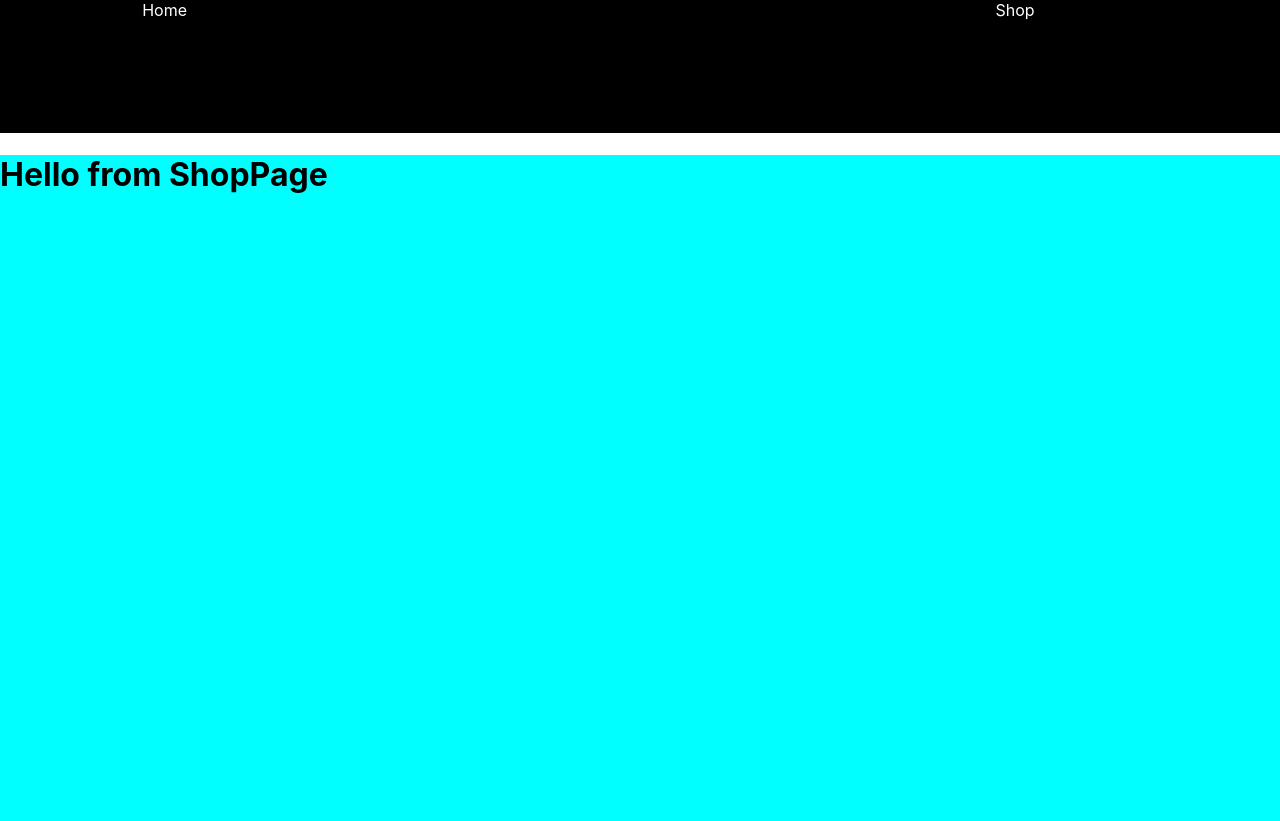
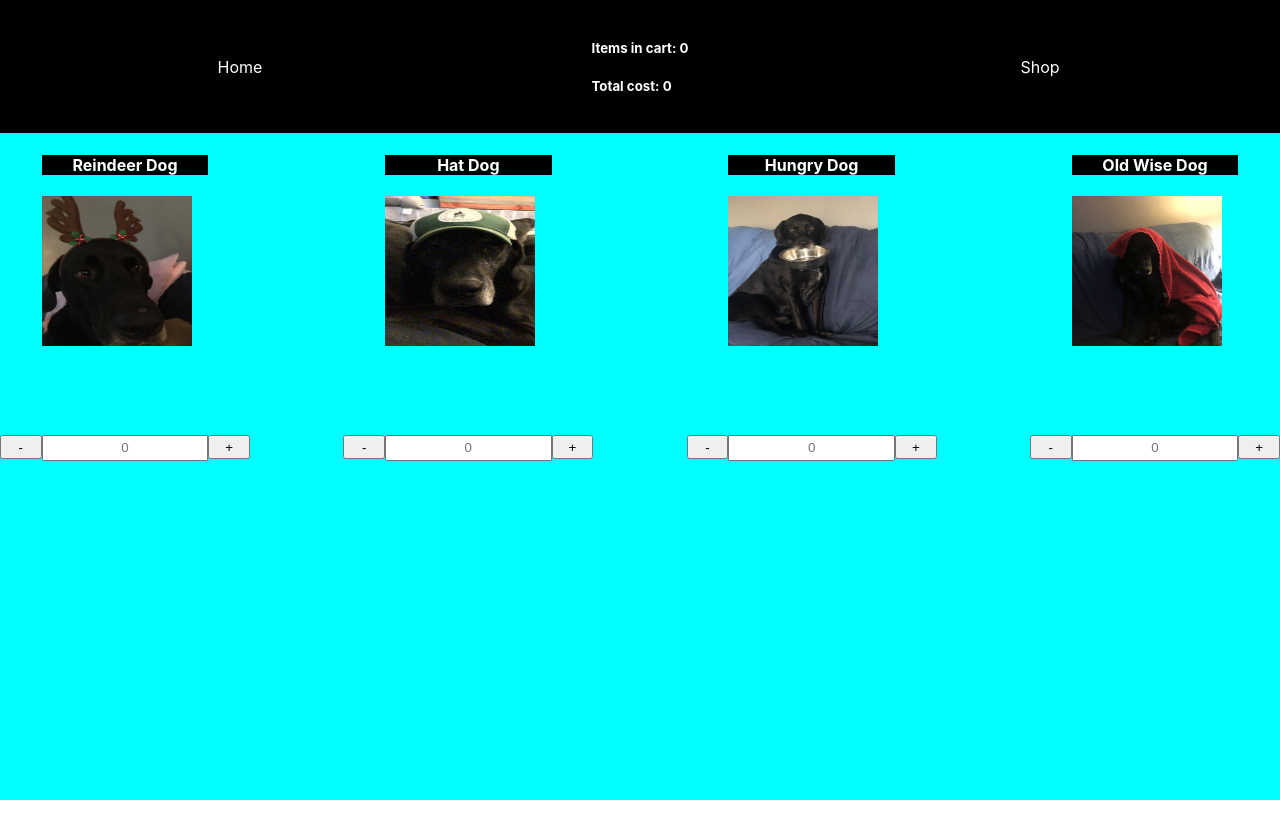
Before and after one commit to jpatten99/shopping-cart, a React (Create React App) app: page /ShopPage in a window 1280 px wide. After the commit the page ends 800 px from the top, so only its background shows below. Built offline with nearby package versions, Linux system fonts and the light colour scheme.

Commit message:
Finish project structure, not functional

```diff
--- a/src/App.js
+++ b/src/App.js
@@ -1,14 +1,21 @@
 import '../src/Styles/App.css';
 import RouteSwitch from './RouteSwitch';
+import ShoppingCart from './components/ShoppingCart';
+import React, { useState, useEffect } from "react";
 
 function App() {
+  const [NumberOfItems, setNumberOfItems] = useState(0);
+  const [TotalCost, setTotalCost] = useState(0);
   return (
     <div className='App'>
       <div id='nav-bar'>
-        <div id='HomeButton'>
+        <div id='HomeButton' className='nav-bar-gridItem'>
           <a href="http://localhost:3000">Home</a>
         </div>
-        <div  id='ShopButton'>
+        <div id='ShoppingCart-Container' className='nav-bar-gridItem'>
+          <ShoppingCart NumberOfItems = {NumberOfItems} TotalCost = {TotalCost}/>
+        </div>
+        <div  id='ShopButton' className='nav-bar-gridItem'>
         <a href="http://localhost:3000/ShopPage">Shop</a>
         </div>
       </div>
--- a/src/ShopPage.js
+++ b/src/ShopPage.js
@@ -1,9 +1,13 @@
 import "../src/Styles/ShopPage.css"
+import Product from "./components/Product";
 
 const ShopPage = () => {
   return (
     <div id="ShopPage-Container">
-      <h1>Hello from ShopPage</h1>
+      <Product Title = "Reindeer Dog" src = "img/ivan1.JPG"/>
+      <Product Title = "Hat Dog" src = "img/ivan2.jpg"/>
+      <Product Title = "Hungry Dog" src = "img/ivan3.jpg"/>
+      <Product Title = "Old Wise Dog" src = "img/ivan4.jpg"/>
     </div>
   );
 };
--- a/src/Styles/App.css
+++ b/src/Styles/App.css
@@ -11,8 +11,15 @@ a, a:hover, a:focus, a:active {
 
 #nav-bar{
   display: grid;
-  grid-template-columns: 1fr 1fr 5fr 1fr 1fr;
+  grid-template-columns: 1fr 1fr 1fr 2fr 1fr 1fr 1fr;
   background-color: black;
+  justify-content: center;
+}
+
+.nav-bar-gridItem{
+  display: flex;
+  justify-content: center;
+  align-items: center;
 }
 
 #HomeButton{
@@ -21,6 +28,11 @@ a, a:hover, a:focus, a:active {
 }
 
 #ShopButton{
-  grid-column: 4 / 5;
+  grid-column: 6 / 7;
   color: white;
 }
+
+#ShoppingCart-Container{
+  color: white;
+  grid-column: 4 / 5;
+}
--- a/src/Styles/Product.css
+++ b/src/Styles/Product.css
@@ -1,8 +1,41 @@
 .Product-Container{
 width: 250px;
-height: 250px;
+height: 350px;
+display: grid;
+grid-template-columns: 1fr 2fr 2fr 1fr;
+grid-template-rows: 1fr 5fr 1fr;
+}
+#Product-Title{
+grid-column: 2 / 4;
+grid-row: 1 / 2;
+display: flex;
+justify-content: center;
+background-color: black;
+color: white;
 }
 
 .Product-Img{
+  height: 150px;
+  width: 150px;
+  grid-column: 2 / 4;
+  grid-row: 2 / 3;
+}
+
+#Product-input{
+  grid-column:2 / -2 ;
+  grid-row: 3 / 4;
+  text-align: center;
+  height: 40%;
+}
+
+#decrement-button{
+  grid-column: 1 / 2;
+  grid-row: 3 / 4;
   height: 50%;
 }
+
+#increment-button{
+  grid-column: -2 / -1;
+  grid-row: 3 / 4;
+  height: 50%;
+}
--- a/src/Styles/ShopPage.css
+++ b/src/Styles/ShopPage.css
@@ -2,4 +2,7 @@
   width: 100%;
   height: 100%;
   background-color: aqua;
+  display: grid;
+  display: flex;
+  justify-content: space-between;
 }
--- a/src/components/Product.js
+++ b/src/components/Product.js
@@ -0,0 +1,19 @@
+import React, { useState, useEffect } from "react";
+import "../Styles/Product.css"
+//import "./Card.css"
+
+
+function Product(props) {
+  return (
+    <div className="Product-Container">
+      <h4 id="Product-Title">{props.Title}</h4>
+      <img src={props.src}alt="Product" className="Product-Img"></img>
+      <button id="decrement-button">-</button>
+      <input type="text" placeholder="0" id="Product-input"></input>
+      <button id="increment-button">+</button>
+
+    </div>
+  )
+}
+
+export default Product;
```
